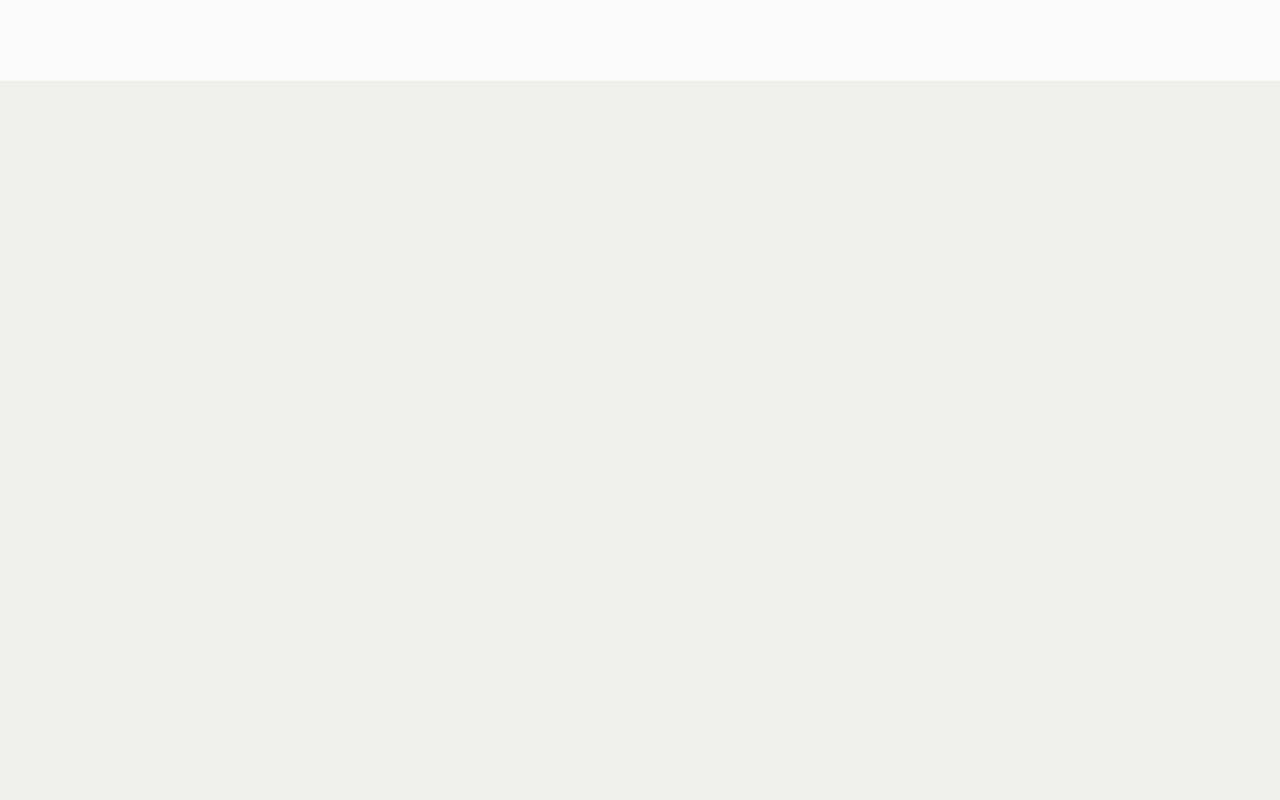
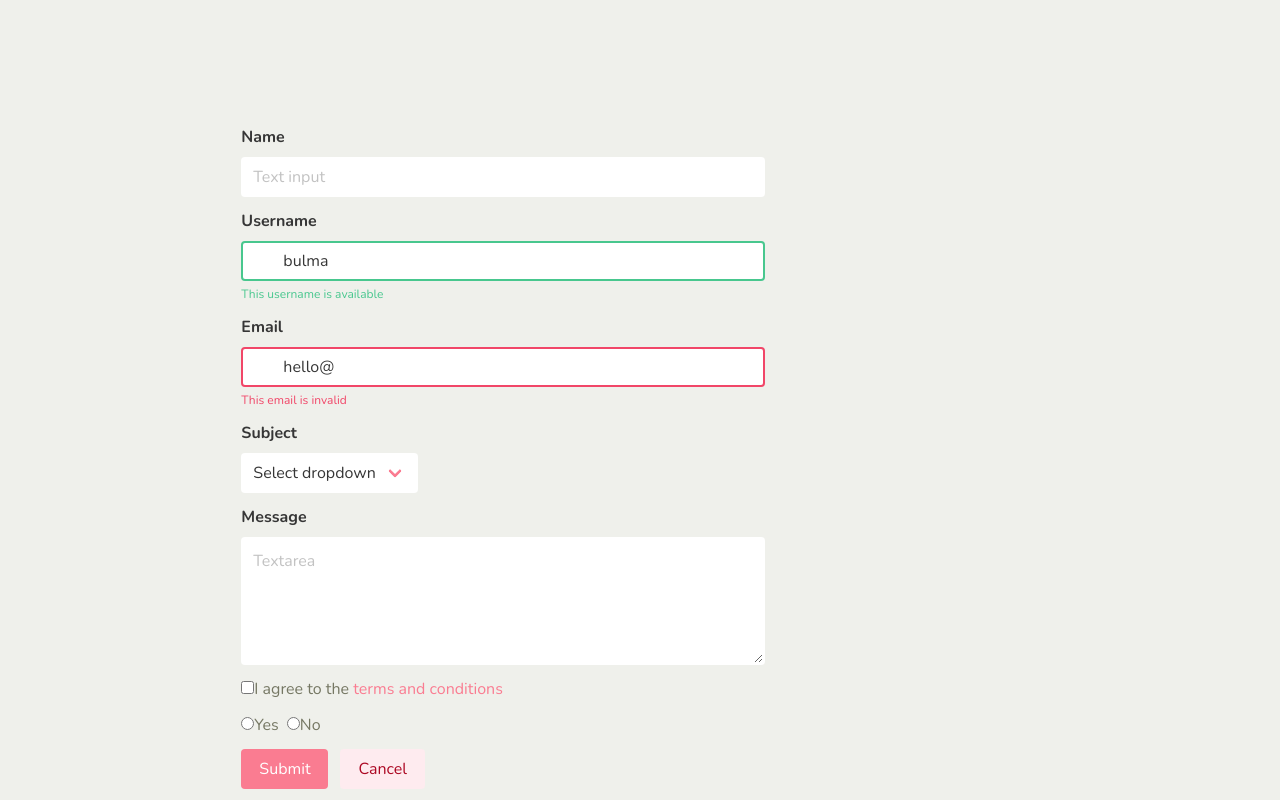
Before and after one commit to DMosca2021/devin_mosca, a React (Create React App) app in the folder client/: page / in a window 1280 px wide. Shown: the part 1660-2460 px from the top of the page. Before the commit the page ends 1741 px from the top, so only its background shows below. Built offline with nearby package versions, Linux system fonts and the light colour scheme.

Commit message:
Added basic styling for contact form

```diff
--- a/client/src/App.scss
+++ b/client/src/App.scss
@@ -51,4 +51,5 @@
 @import "../node_modules/bulma/sass/components/navbar.sass";
 @import "../node_modules/bulma/sass/layout/hero.sass";
 @import "../node_modules/bulma/sass/layout/section.sass";
-@import "../node_modules/bulma/sass/layout/footer.sass"
+@import "../node_modules/bulma/sass/layout/footer.sass";
+@import '../node_modules/bulma/sass/form/_all.sass'
--- a/client/src/components/Contact.js
+++ b/client/src/components/Contact.js
@@ -1,8 +1,96 @@
 function Contact() {
     return (
-        <div>
-            <h1>This is where a contact form will go to get in touch with me</h1>
-            <p>Contact form must have functionality</p>
+        <div className='container is-fluid columns is-mobile'>
+            <div className='column is-10 is-offset-1'>
+                <section className='columns is-multiline section is-large'>
+                    <form className='box column is-8'>
+                        <div class="field">
+                            <label className="label">Name</label>
+                            <div className="control">
+                                <input className="input" type="text" placeholder="Text input"></input>
+                            </div>
+                        </div>
+
+                        <div className="field">
+                            <label className="label">Username</label>
+                            <div className="control has-icons-left has-icons-right">
+                                <input className="input is-success" type="text" placeholder="Text input" value="bulma"></input>
+                                <span className="icon is-small is-left">
+                                    <i className="fas fa-user"></i>
+                                </span>
+                                <span className="icon is-small is-right">
+                                    <i className="fas fa-check"></i>
+                                </span>
+                            </div>
+                            <p className="help is-success">This username is available</p>
+                        </div>
+
+                        <div className="field">
+                            <label className="label">Email</label>
+                            <div className="control has-icons-left has-icons-right">
+                                <input className="input is-danger" type="email" placeholder="Email input" value="hello@"></input>
+                                <span className="icon is-small is-left">
+                                    <i className="fas fa-envelope"></i>
+                                </span>
+                                <span className="icon is-small is-right">
+                                    <i className="fas fa-exclamation-triangle"></i>
+                                </span>
+                            </div>
+                            <p className="help is-danger">This email is invalid</p>
+                        </div>
+
+                        <div className="field">
+                            <label className="label">Subject</label>
+                            <div className="control">
+                                <div className="select">
+                                    <select>
+                                        <option>Select dropdown</option>
+                                        <option>With options</option>
+                                    </select>
+                                </div>
+                            </div>
+                        </div>
+
+                        <div className="field">
+                            <label className="label">Message</label>
+                            <div className="control">
+                                <textarea className="textarea" placeholder="Textarea"></textarea>
+                            </div>
+                        </div>
+
+                        <div className="field">
+                            <div className="control">
+                                <label className="checkbox">
+                                    <input type="checkbox"></input>
+                                    I agree to the <a href="#">terms and conditions</a>
+                                </label>
+                            </div>
+                        </div>
+
+                        <div className="field">
+                            <div className="control">
+                                <label className="radio">
+                                    <input type="radio" name="question"></input>
+                                    Yes
+                                </label>
+                                <label className="radio">
+                                    <input type="radio" name="question"></input>
+                                    No
+                                </label>
+                            </div>
+                        </div>
+
+                        <div className="field is-grouped">
+                            <div className="control">
+                                <button className="button is-link">Submit</button>
+                            </div>
+                            <div className="control">
+                                <button className="button is-link is-light">Cancel</button>
+                            </div>
+                        </div>
+                    </form>
+                </section>
+            </div>
         </div>
     )
 }
```
